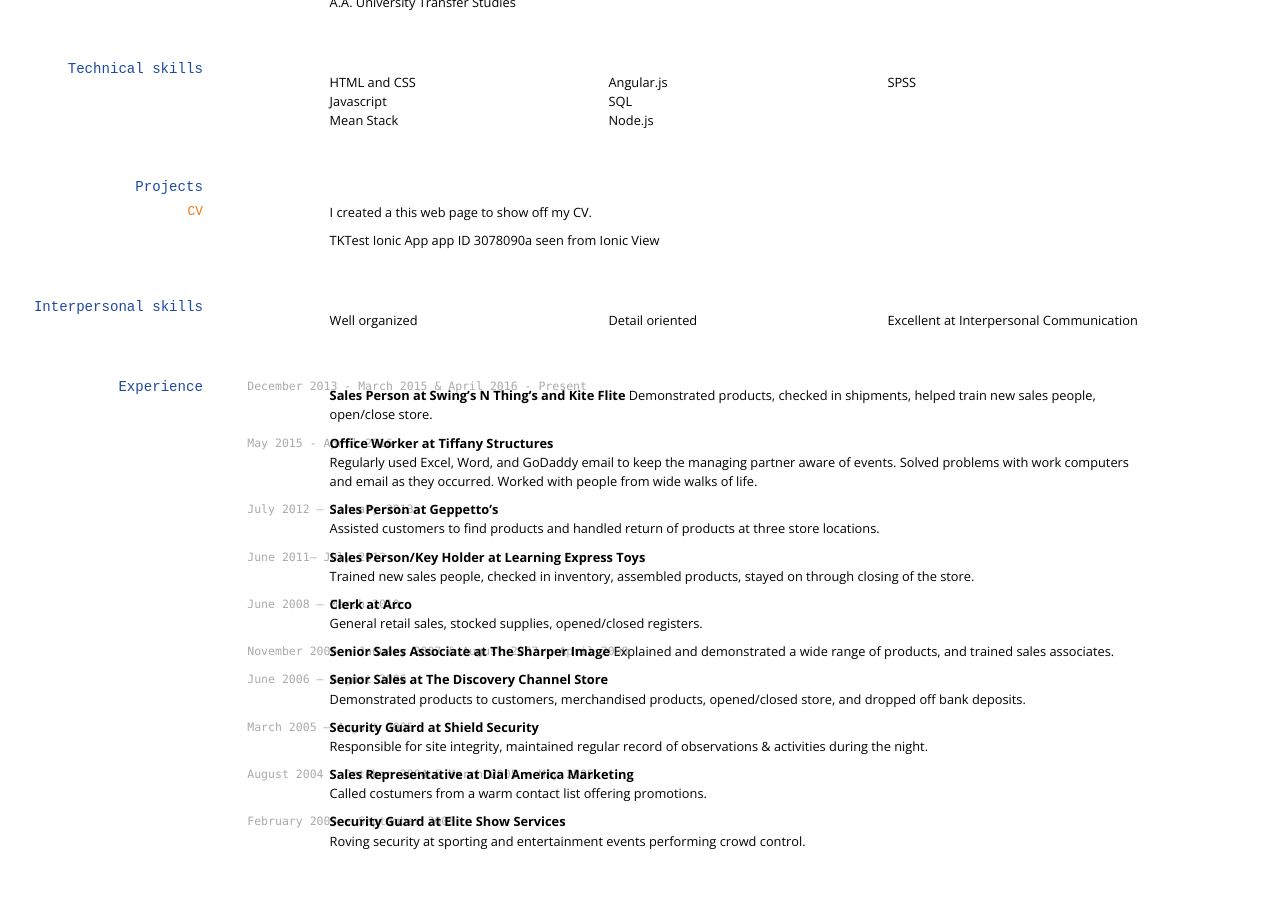
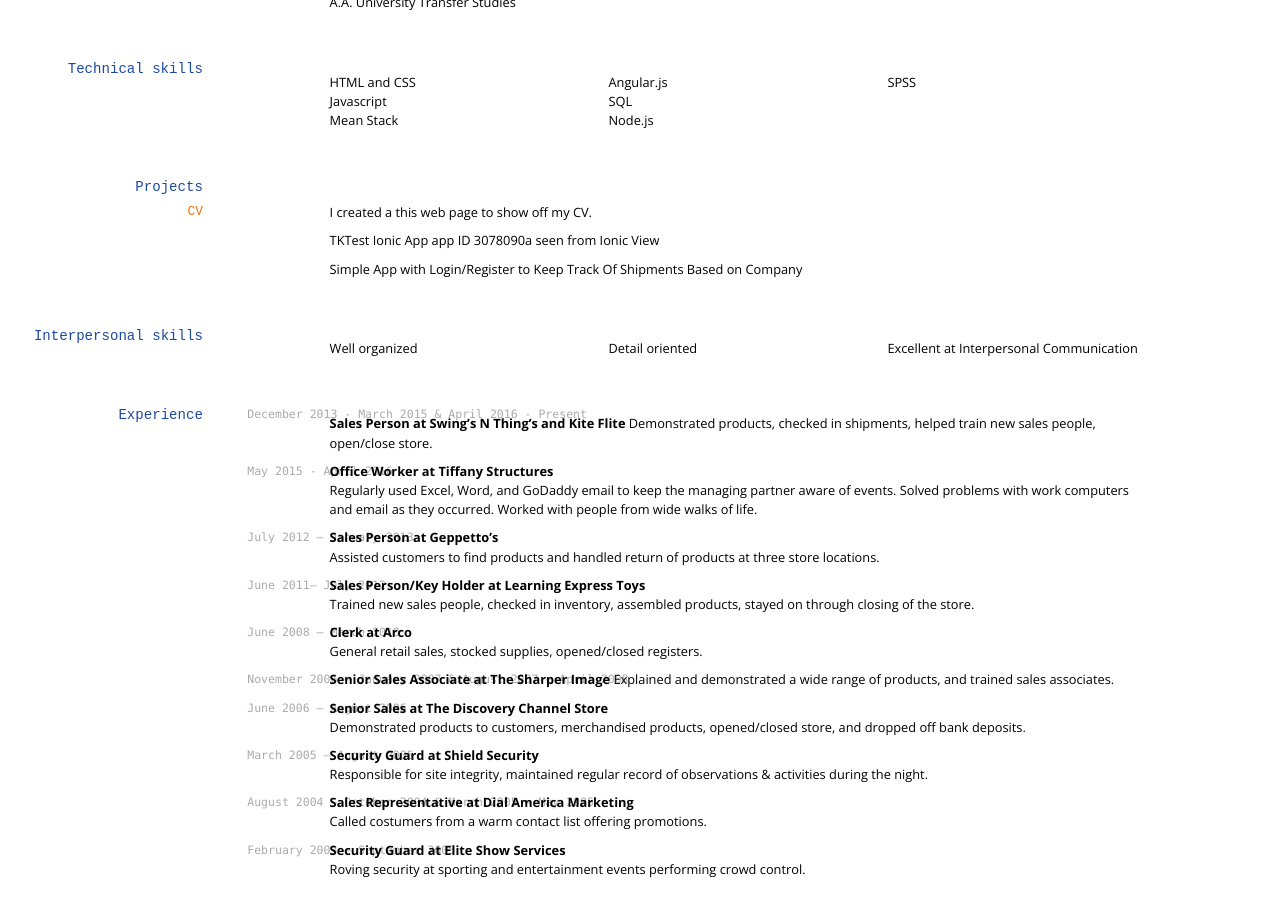
Before and after one commit to bdowlatshahiessf/bdowlatshahiessf.github.io, a Jekyll site: the page built from index.md, in a window 1280 px wide and 900 px high, scrolled down 484 px. Built offline with Jekyll 4.4.1, drawn with Linux system fonts in a browser that asks for light colours; nearby versions of some CDN libraries.

Commit message:
Update index.md

```diff
--- a/index.md
+++ b/index.md
@@ -56,6 +56,9 @@ A.A. University Transfer Studies
 I created a this web page to show off my CV.
 
 TKTest Ionic App app ID 3078090a seen from Ionic View
+
+Simple App with Login/Register to Keep Track Of Shipments Based on Company
+
 
 ## Interpersonal skills
 * Well organized
```
